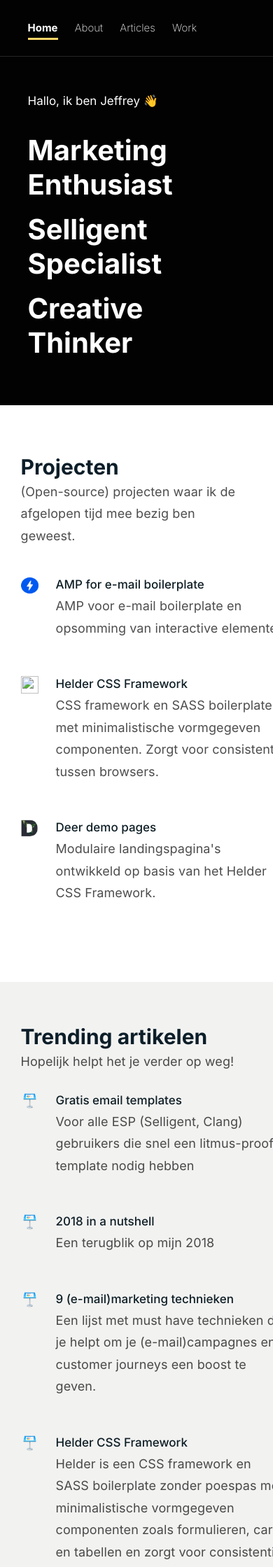
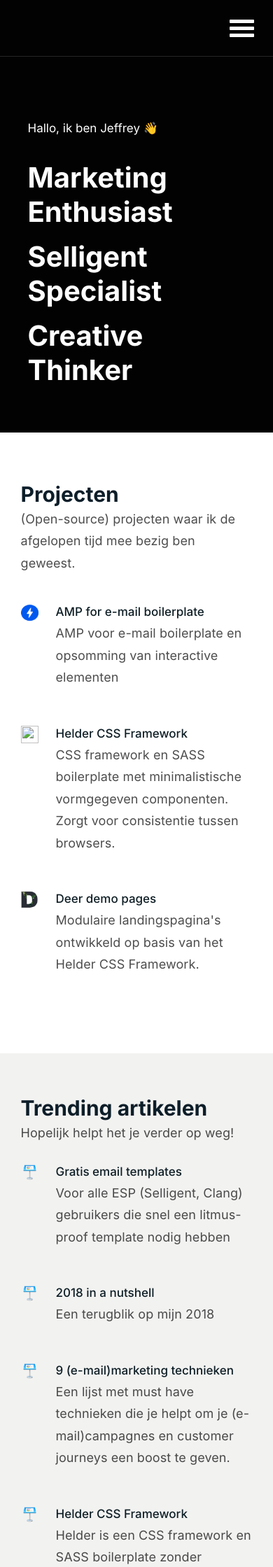
Before and after one commit to jeffrey-over/jeffrey-over.github.io, a Jekyll site: the page built from index.html, in a window 390 px wide. Shown: the top 2239 px of the page at 70% size. Built offline with Jekyll 4.4.1, drawn with Linux system fonts in a browser that asks for light colours; nearby versions of some CDN libraries; some web fonts are replaced; library files that are not in the unit come from our copies; comment, search, counter and statistics services are not loaded.

Commit message:
resp menu

```diff
--- a/_includes/footer.html
+++ b/_includes/footer.html
@@ -32,7 +32,7 @@
 	<script src="https://www.jeffreyovermeer.com/helder-css-framework/js/prism.js"></script>
 
   <script src="https://ajax.googleapis.com/ajax/libs/jquery/3.4.1/jquery.min.js"></script>
-	<script async defer src="https://buttons.github.io/buttons.js"></script>
+
 	<script type="text/javascript" src="https://platform.linkedin.com/badges/js/profile.js" async defer></script>
 
 <!-- Global site tag (gtag.js) - Google Analytics -->
@@ -86,7 +107,7 @@
 
 });
 </script>
-
+-->
 <!--
 		<script src="https://cdnjs.cloudflare.com/ajax/libs/gsap/2.0.2/TweenMax.min.js"></script>
 	<script src="https://cdnjs.cloudflare.com/ajax/libs/jquery/3.3.1/jquery.min.js"></script>
--- a/_includes/header.html
+++ b/_includes/header.html
@@ -7,12 +7,17 @@
                             font-weight: 700;">Jeffrey.</span></a>
 					</div>
             <nav>
+                    <div class="nav-mobile">
+                            <a id="nav-toggle" href="#!"><span></span></a>
+                    </div>
                 <div class="items">
-                    <ul>
+                    <ul class="menu">
                         <li> <a href="/index.html" {% if page.link == "home" %} class="active"{% endif %} title="Home">Home</a> </li>
                         <li> <a href="/about/" {% if page.link == "about" %} class="active"{% endif %} title="About">About</a> </li>
                         <li> <a href="/blog/" {% if page.link == "blog" %} class="active"{% endif %} title="Articles">Articles</a> </li>
                         <li> <a href="/work/" {% if page.link == "work" %} class="active"{% endif %} title="Contact">Work</a>  </li>
+                        <li> <a href="/now/" {% if page.link == "now" %} class="active"{% endif %} title="Contact">Now</a>  </li>
+                        <li> <a href="/tools/" {% if page.link == "tools" %} class="active"{% endif %} title="Contact">Tools</a>  </li>
                        <!-- <li><button type="button" id="togglemode" name="dark_light" title="Toggle dark/light mode"><span style="color:#ccc">🌗</span></button>
                         </li>-->
                     </ul>
--- a/_includes/webdevelopment.html
+++ b/_includes/webdevelopment.html
@@ -1,4 +1,4 @@
-<div class="has-full-width">
+<div class="has-full-width" style="margin-top:40px">
             <div class="columns ">
                <div class="half column text-center" style="background-color:#deecfc;">
                   <div class="showcase">
--- a/_sass/components/_navigation.scss
+++ b/_sass/components/_navigation.scss
@@ -81,7 +81,7 @@
         }
       }
       a:active, .active {
-        border-bottom: 3px solid #ffd667 !important;
+        //border-bottom: 3px solid #ffd667 !important;
         padding-bottom: 5px !important;
         font-weight: bold !important;
         color: #fff !important;
--- a/_sass/sections/_navigation_options.scss
+++ b/_sass/sections/_navigation_options.scss
@@ -73,3 +73,163 @@
 .navigation-no-logo nav ul {
     font-size: 1.3rem
 }
+
+
+
+
+
+// hamburger menu
+$content-width: 1000px;
+$breakpoint: 800px;
+$nav-height: 80px;
+$nav-background: #262626;
+$nav-font-color: #ffffff;
+$link-hover-color: #2581DC;
+
+nav {
+
+  ul {
+    list-style: none;
+    margin: 0;
+    padding: 0;
+    li {
+      float: left;
+      position: relative;
+      a {
+        display: block;
+
+
+
+        text-decoration: none;
+        &:hover {
+
+        }
+        &:not(:only-child):after {
+        padding-left: 4px;
+        content: ' ▾';
+        }
+      }
+      ul li {
+        //min-width: 190px;
+        & a {
+          //padding: 15px;
+          //line-height: 20px;
+          z-index: 1;
+        }
+      }
+    }
+  }
+}
+
+.nav-dropdown {
+  position: absolute;
+  display: none;
+  z-index: 1;
+
+}
+.nav-mobile {
+  display: none;
+  position: absolute;
+  top: 0;
+  right: 0;
+
+  height: $nav-height;
+  width: $nav-height;
+}
+
+#nav-toggle {
+  position: absolute;
+  left: 18px;
+  top: 22px;
+  cursor: pointer;
+  padding: 16px 35px 16px 0px;
+  span,
+  span:before,
+  span:after {
+    cursor: pointer;
+    border-radius: 1px;
+    height: 5px;
+    width: 35px;
+    background: $nav-font-color;
+    position: absolute;
+    display: block;
+    content: '';
+    transition: all 300ms ease-in-out;
+  }
+  span:before {
+    top: -10px;
+  }
+  span:after {
+    bottom: -10px;
+  }
+  &.active span {
+    background-color: transparent;
+    &:before,
+    &:after {
+      top: 0;
+    }
+    &:before {
+      transform: rotate(45deg);
+    }
+    &:after {
+      transform: rotate(-45deg);
+    }
+  }
+}
+
+@media only screen and (max-width: $breakpoint) {
+  .nav-mobile {
+    display: block;
+  }
+
+  .navigation-logo .container {
+    width: 100%;
+    padding: 0;
+}
+
+  .items {background: #fff;}
+   nav {
+    width: 100%;
+    padding: $nav-height 0 ;
+    ul {
+      display: none;
+      li {
+        float: none;
+        display: block;
+        padding:10px 50px;
+        //margin: 0 0 20px 0;
+         a {
+          padding: 15px;
+          line-height: 20px;
+          color: rgba(0, 0, 0, 0.7) !important;
+          border-bottom:1px solid #f2f2f1;
+        }
+         a.active {
+            color: rgba(0, 0, 0, 0.7) !important;
+         }
+        ul li a {
+          padding-left: 30px;
+        }
+      }
+    }
+  }
+
+ .nav-dropdown {
+   position: static;
+  }
+}
+
+@media screen and (min-width: $breakpoint) {
+  .nav-list {
+    display: block !important;
+  }
+}
+
+.navigation {
+
+}
+
+.nav-container {
+
+  margin: 0 auto;
+}
--- a/css/custom.css
+++ b/css/custom.css
@@ -37,8 +37,11 @@
     vertical-align: middle;
 }
 
-
-
+@media only screen and (max-width: 800px) {
+.os-projects .two-thirds  {
+    width: calc(100% - 50px);
+}
+}
 
 .date_added {
     color: #222;
```
Also changed, not shown: other parts of _includes/footer.html (+21 -0 lines).
